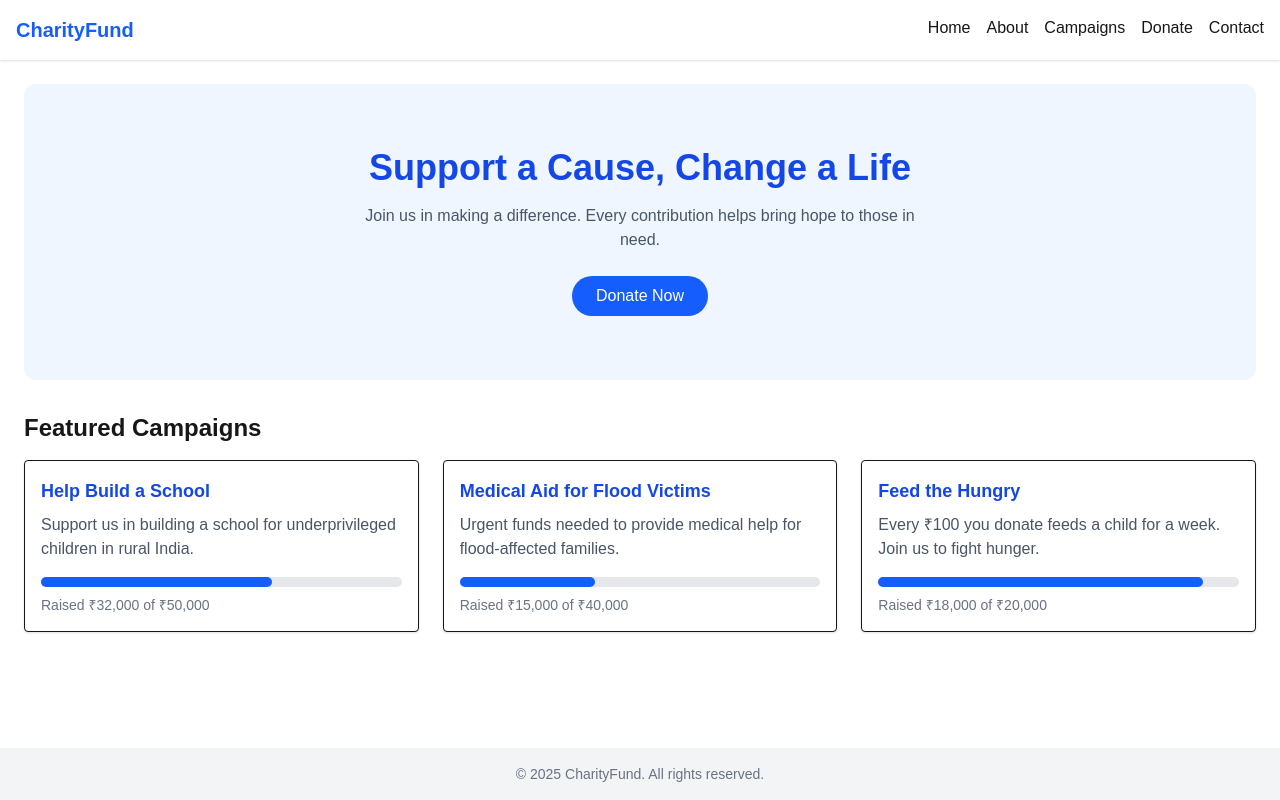
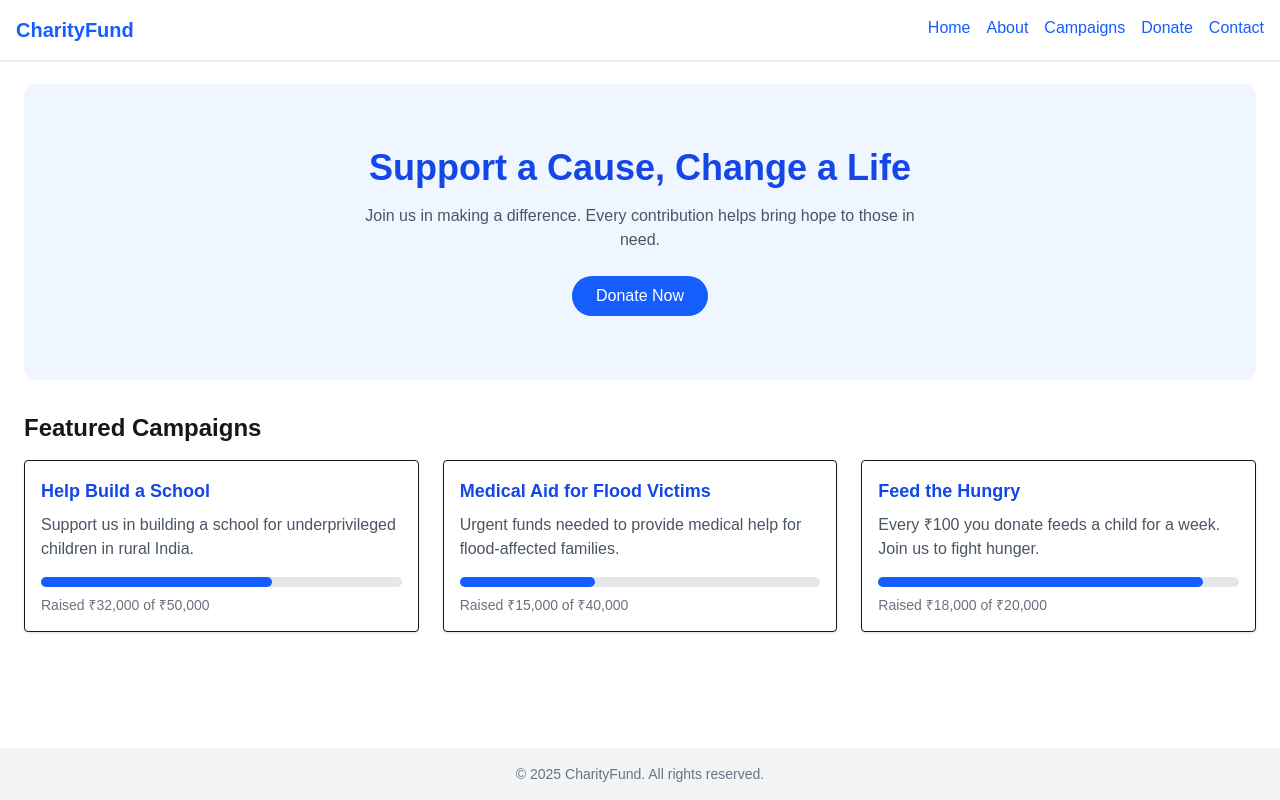
Before and after one commit to XERON431/Simple-Website, a Next.js app: page / in a window 1280 px wide. Built offline with nearby package versions, Linux system fonts and the light colour scheme.

Commit message:
Navbar text color

```diff
--- a/src/components/Navbar.tsx
+++ b/src/components/Navbar.tsx
@@ -4,7 +4,7 @@
   return (
     <nav className="bg-white shadow p-4 flex justify-between">
       <h1 className="text-xl font-bold text-blue-600">CharityFund</h1>
-      <div className="space-x-4">
+      <div className="space-x-4 text-blue-600">
         <Link href="/">Home</Link>
         <Link href="/about">About</Link>
         <Link href="/campaigns">Campaigns</Link>
```
